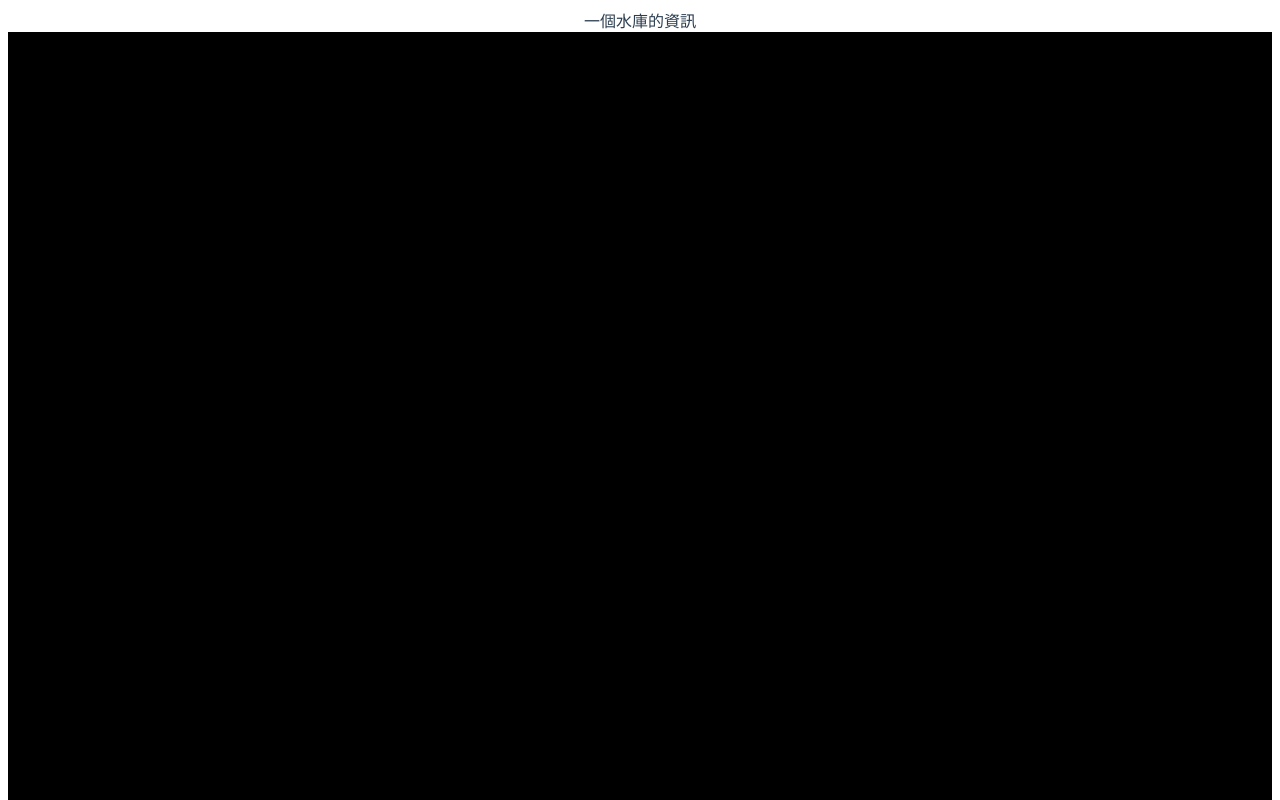
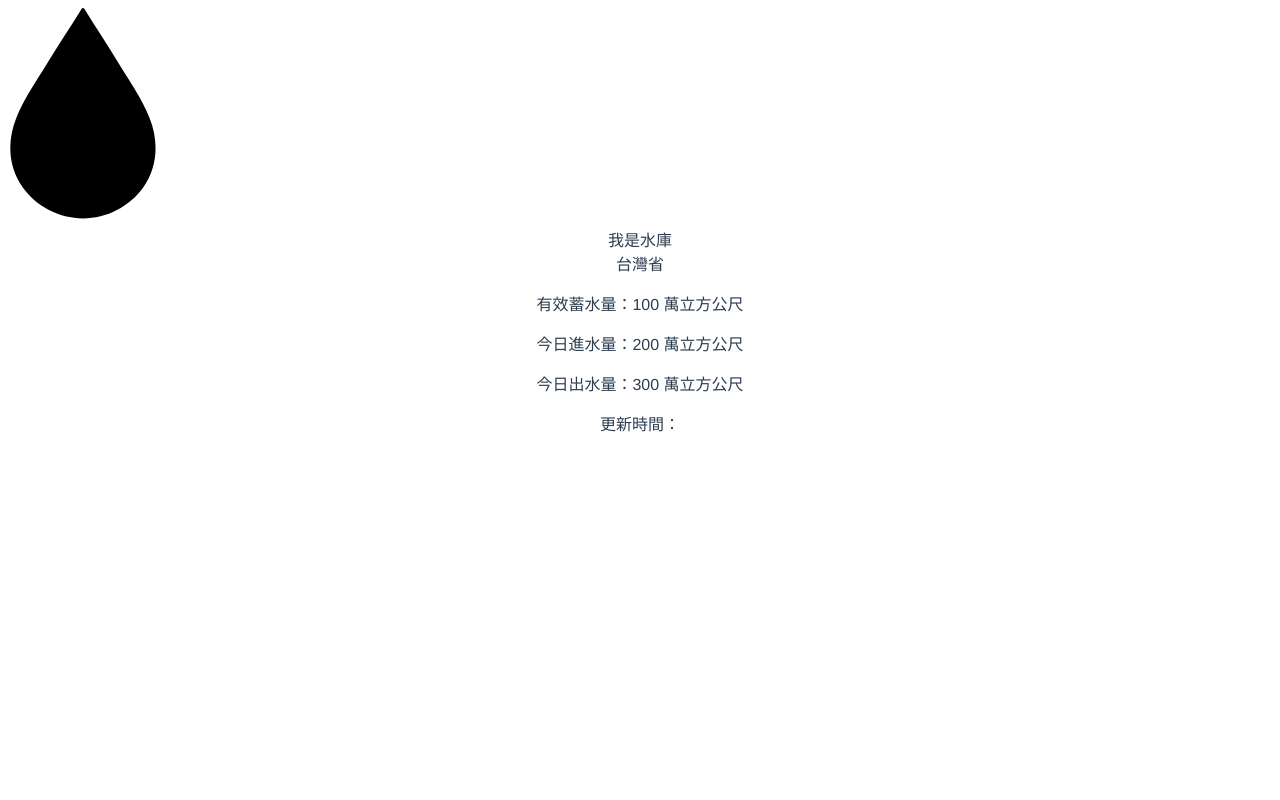
Before and after one commit to Frank0321/Taiwan_Reservoir, a Vue app: page /reservoirInfo in a window 1280 px wide. Shown: the top 800 px of the page. Built offline with nearby package versions, Linux system fonts and the light colour scheme.

Commit message:
在 reservoirInfo 的 component 可以單獨顯示一個水庫的資訊

```diff
--- a/package.json
+++ b/package.json
@@ -20,6 +20,8 @@
     "babel-eslint": "^10.1.0",
     "eslint": "^6.7.2",
     "eslint-plugin-vue": "^6.2.2",
+    "node-sass": "^6.0.1",
+    "sass-loader": "^12.1.0",
     "vue-template-compiler": "^2.6.11"
   },
   "eslintConfig": {
--- a/src/components/Hello.vue
+++ /dev/null
@@ -1,15 +0,0 @@
-<template>
-  <div>
-    hello Frank !
-  </div>
-</template>
-
-<script>
-export default {
-  name: "Hello"
-}
-</script>
-
-<style scoped>
-
-</style>
--- a/src/components/drop.vue
+++ b/src/components/drop.vue
@@ -69,10 +69,10 @@ export default {
       let val = this.percentage.toFixed(1);
       return val;
     },
-    //
+    //顯示圖形的百分比
     waterValue(){
-      let waterVaul = 137 - (this.rate * 137) /100;
-      return waterVaul;
+      let waterValue = 137 - (this.rate * 137) /100;
+      return waterValue;
     }
   }
 }
--- a/src/components/reservoirInfo.vue
+++ b/src/components/reservoirInfo.vue
@@ -1,10 +1,9 @@
 <template>
   <div>
-    一個水庫的資訊
     <div class="flex justify-center">
       <div class="flex-initial xl:mr-10 lg:mr-5 md:mr-12 mr-5">
         <!-- water percentage chart -->
-        <drop class="drop" :percentage="50" />
+        <drop class="drop" :percentage="100" />
       </div>
       <div
           class="
@@ -14,7 +13,7 @@
       >
         <div class="mb-3">
           <div class="text-brown text-2xl font-bold mb-3">
-
+              我是水庫
           </div>
           <span
               class="
@@ -27,16 +26,16 @@
               align-middle
             "
           >
-
+              台灣省
           </span>
           <p class="mt-5 text-brown">
-            有效蓄水量：萬立方公尺
+            有效蓄水量：100 萬立方公尺
           </p>
           <p class="mt-2 text-brown">
-            今日進水量：萬立方公尺
+            今日進水量：200 萬立方公尺
           </p>
           <p class="mt-2 text-brown">
-            今日出水量：萬立方公尺
+            今日出水量：300 萬立方公尺
           </p>
         </div>
         <div>
@@ -56,5 +55,8 @@ export default {
 </script>
 
 <style scoped>
+.drop{
+  width: 150px;
 
+}
 </style>
--- a/src/router/index.js
+++ b/src/router/index.js
@@ -1,6 +1,5 @@
 import Vue from 'vue'
 import VueRouter from 'vue-router'
-import Hello from "../components/Hello";
 import Drop from "../components/drop";
 
 Vue.use(VueRouter)
@@ -10,11 +9,6 @@ const routes = [
     path: '/',
     name: 'Home',
     component: () =>import('../views/Home.vue')
-  },
-  {
-    path: '/hello',
-    name: 'Hello',
-    component: Hello
   },
   {
     path: '/reservoirInfo',
--- a/src/views/Home.vue
+++ b/src/views/Home.vue
@@ -1,7 +1,6 @@
 <template>
   <div class="home">
-    <img alt="Vue logo" src="../assets/logo.png">
-
+    <h1> 台灣水庫即時水情狀況 </h1>
   </div>
 </template>
 
```
Also changed, not shown: 1 other file (tests, documents, lock files or other folders).
